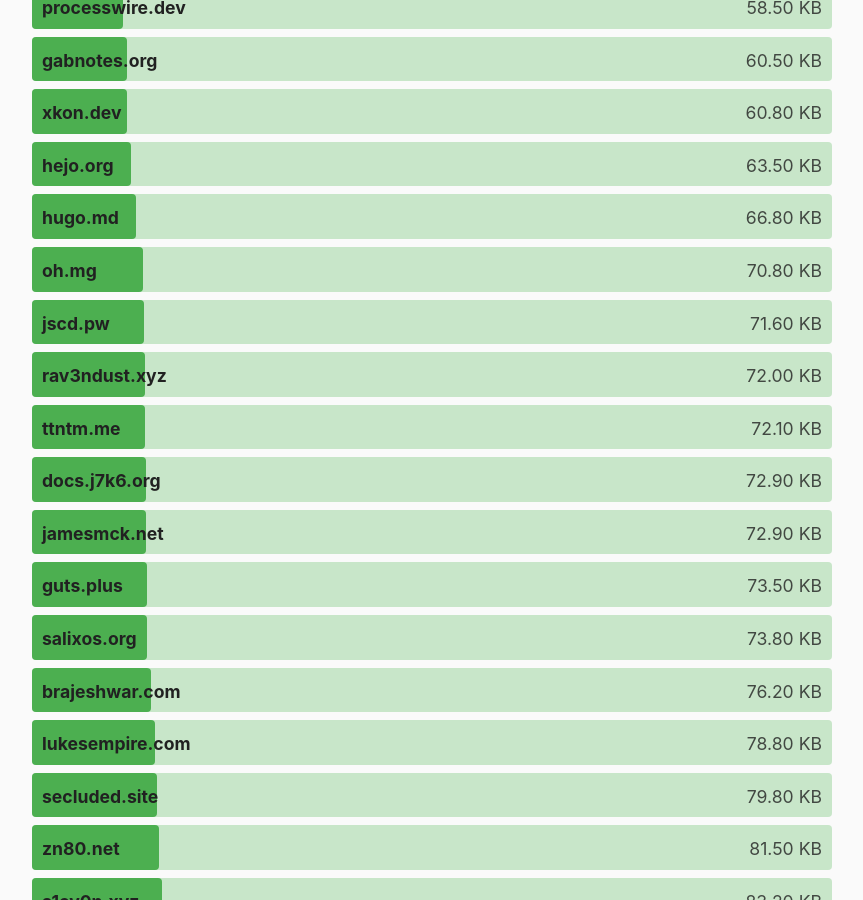
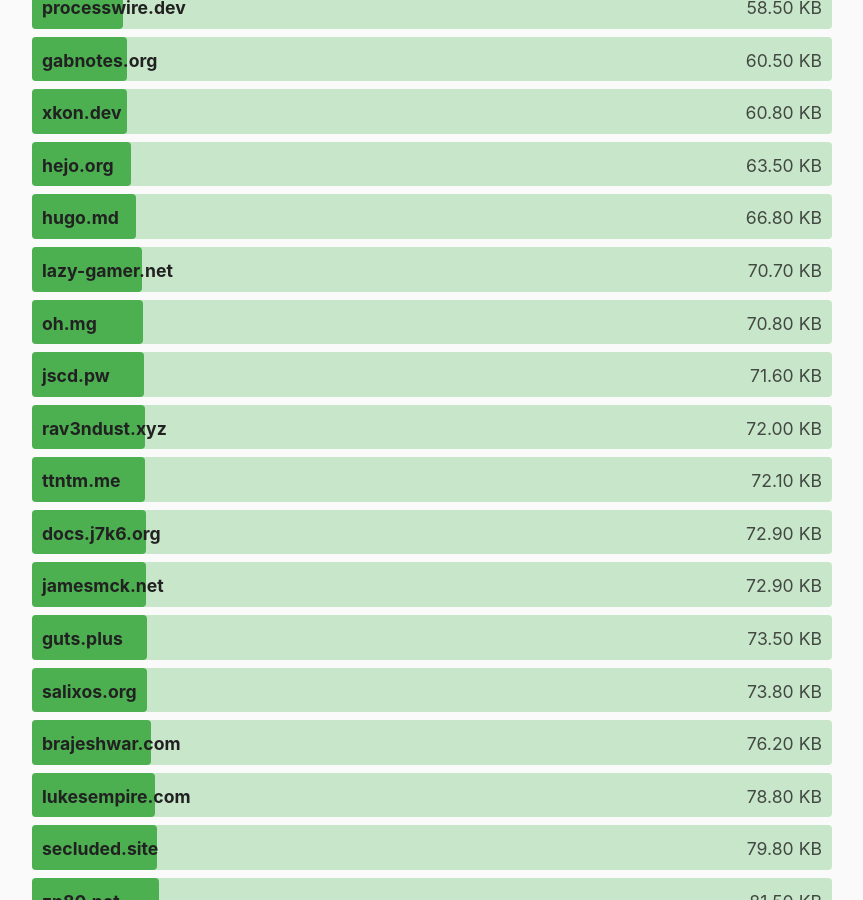
Before and after one commit to kevquirk/512kb.club, a Jekyll site: the page built from index.md, in a window 1280 px wide and 900 px high, scrolled down 8476 px. Shown: the whole window, without its empty margins (208-1071 px from the left). Built offline with Jekyll 4.4.1, drawn with Linux system fonts in a browser that asks for light colours; some of the changed text lies outside the part shown.

Commit message:
Update sites.yml

```diff
--- a/_data/sites.yml
+++ b/_data/sites.yml
@@ -730,8 +730,8 @@
 
 - domain: lazy-gamer.net
   url: https://lazy-gamer.net/
-  size: 284
-  last_checked: 2021-08-10
+  size: 70.7
+  last_checked: 2021-08-11
 
 - domain: leagueh.xyz
   url: https://leagueh.xyz/en/
```
